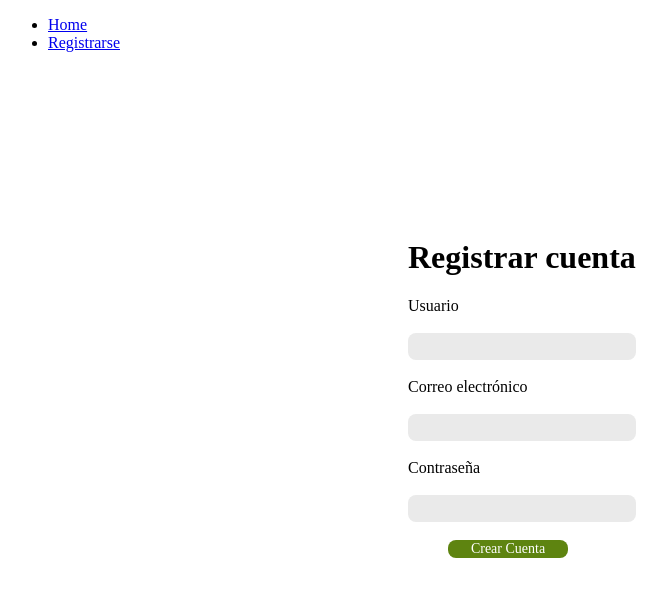
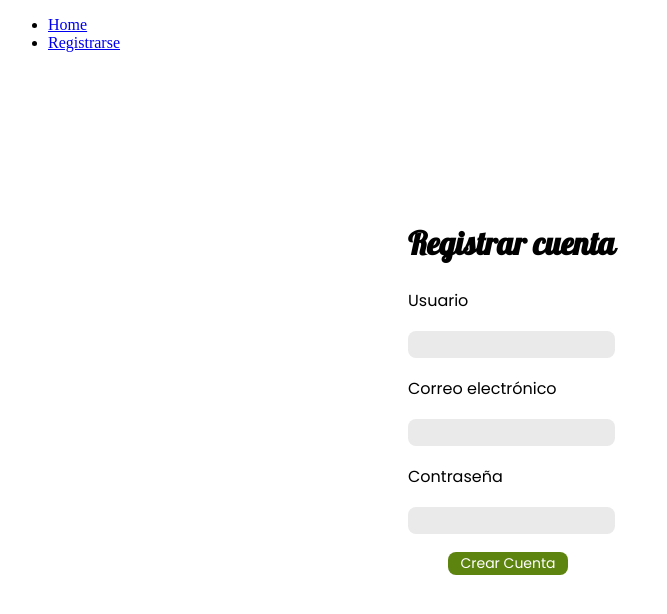
Before and after one commit to Isaac4918/MystiqueMakeup, a React (Create React App) app: page /login in a window 1280 px wide. Shown: the top 614 px of the page, without its empty margins (0-667 px from the left). Built offline with nearby package versions, Linux system fonts and the light colour scheme; a web font is replaced by a local one.

Commit message:
some minor changes

```diff
--- a/src/styles/LoginRegister.css
+++ b/src/styles/LoginRegister.css
@@ -12,13 +12,13 @@
 
   @font-face {
     font-family: 'Pattaya';
-    src: url(C:\Users\mari_\OneDrive\Documentos\GitHub\MystiqueMakeup\public\fonts\Pattaya-Regular.ttf) format('truetype');
+    src: url(./fonts/Pattaya-Regular.ttf) format('truetype');
   }
 
 
   @font-face {
     font-family: 'Poppins';
-    src: url(C:\Users\mari_\OneDrive\Documentos\GitHub\MystiqueMakeup\public\fonts\Poppins-Regular.ttf) format('truetype');
+    src: url(./fonts/Poppins-Regular.ttf) format('truetype');
   }
 
 
```
Also changed, not shown: src/styles/fonts/Pattaya-Regular.ttf (renamed from public/fonts/Pattaya-Regular.ttf), src/styles/fonts/Poppins-Regular.ttf (renamed from public/fonts/Poppins-Regular.ttf).
